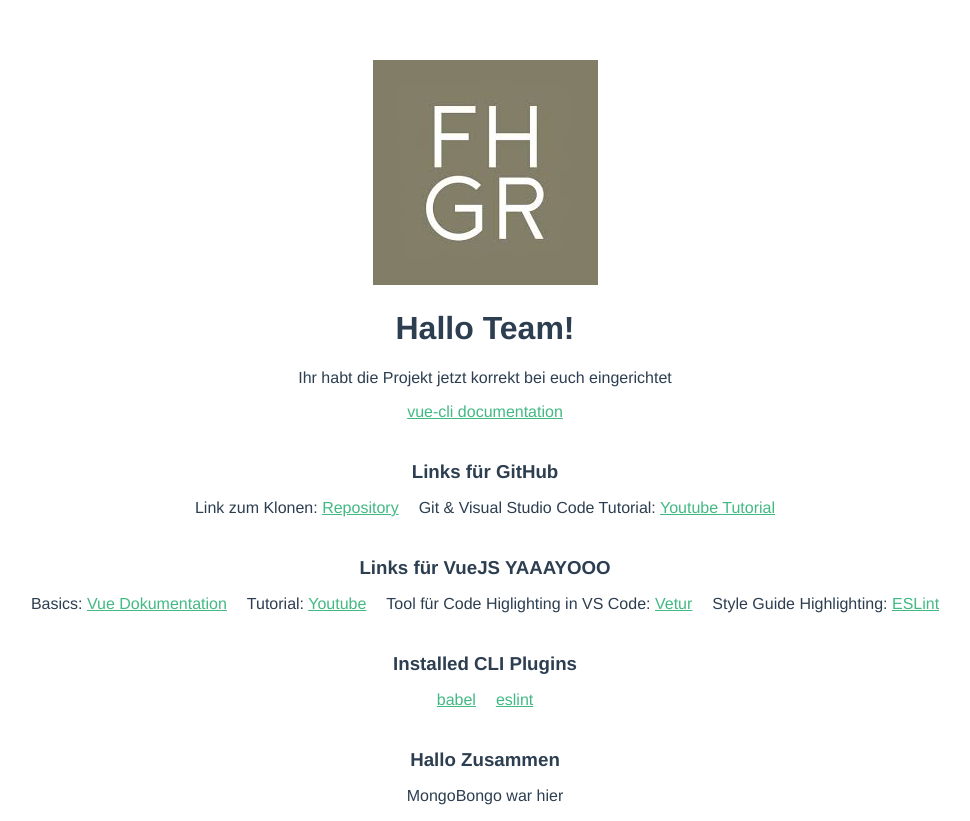
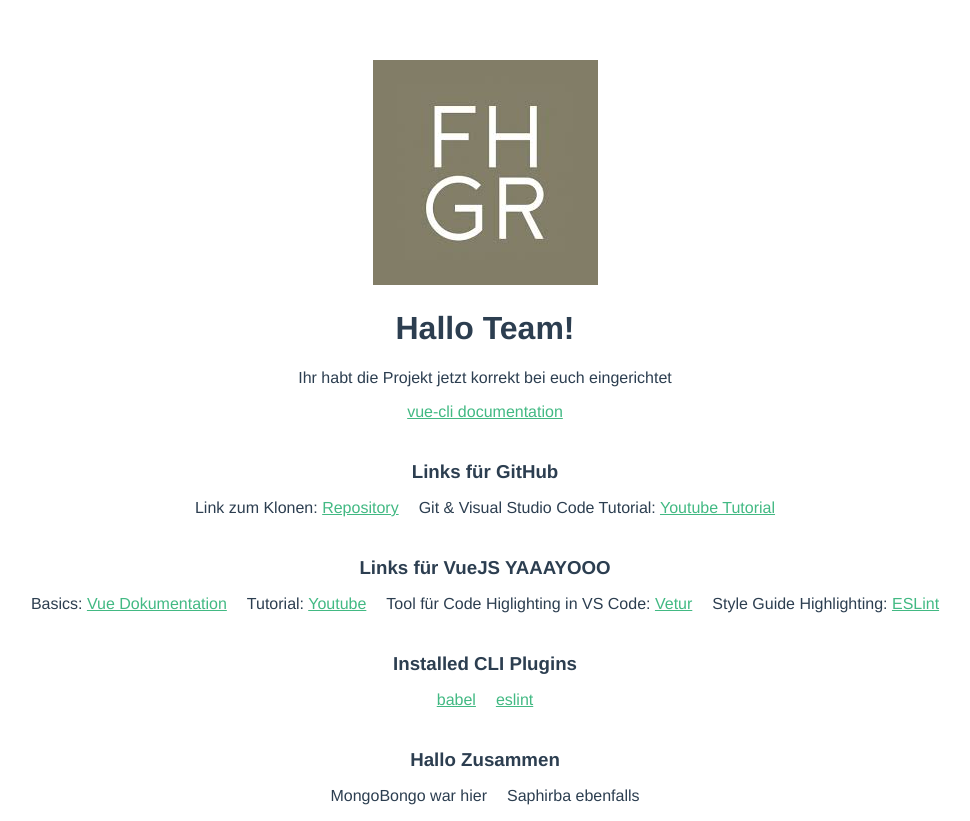
Before and after one commit to pushin-edi/fhgr_pk1, a Vue app: page / in a window 1280 px wide. Shown: the whole page, without its empty margins (155-1125 px from the left). Built offline with nearby package versions, Linux system fonts and the light colour scheme.

Commit message:
test commit

```diff
--- a/src/components/HelloWorld.vue
+++ b/src/components/HelloWorld.vue
@@ -26,6 +26,7 @@
     <h3>Hallo Zusammen</h3>
     <ul>
       <li>MongoBongo war hier</li>
+      <li>Saphirba ebenfalls</li>
     </ul>
 
   </div>
```
Also changed, not shown: 1 other file (tests, documents, lock files or other folders).
